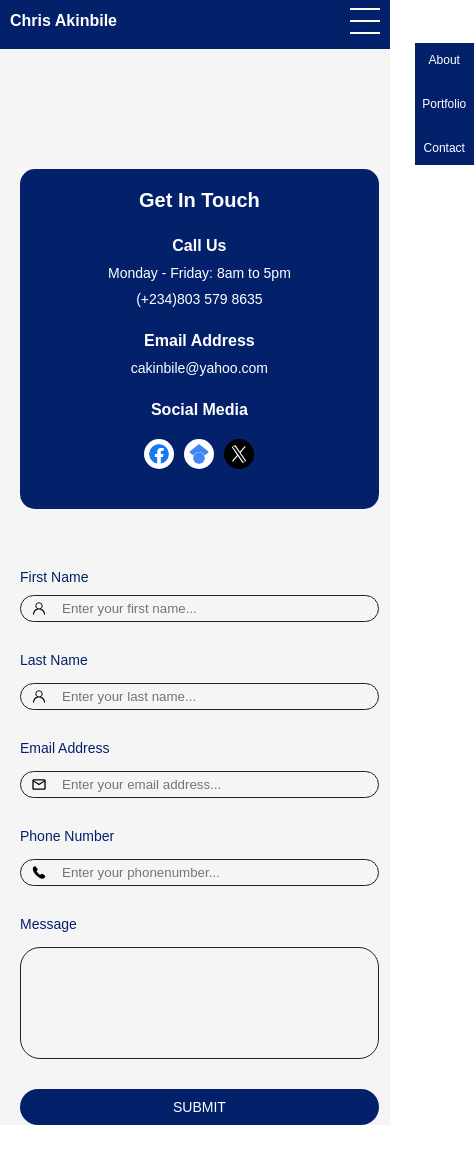
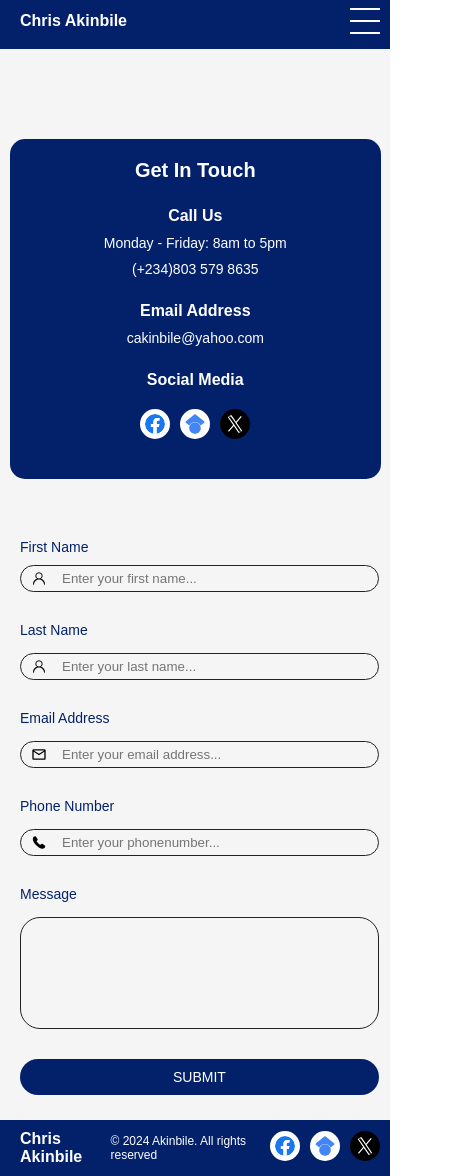
Before and after one commit to ayomixx/research-portfolio-website, a plain HTML site: page contact.html in a window 390 px wide. Shown: the part 7-1183 px from the top of the page, 476 px wide, since content can reach past the window. Before the commit the page ends 1132 px from the top, so only its background shows below. Drawn offline with Linux system fonts and the light colour scheme; a web font is replaced by a local one.

Commit message:
third commit

```diff
--- a/contact.css
+++ b/contact.css
@@ -226,6 +226,46 @@ label{
     border: none;
     border-radius: 20px;
 }
+.footer{
+    background-color: #03216b;
+    color: white;
+    padding: 10px 40px;
+    margin-top: 20px;
+}
+.footer-container{
+    display: flex;
+    justify-content: space-between;
+    align-items: center;
+}
+.all-rights{
+    display: flex;
+    align-items: center;
+    justify-content: center;
+}
+.icon-container{
+    display: flex;
+    gap: 20px;
+    align-items: center;
+}
+#facebook{
+    width:30px;
+    background-color: white;
+    border-radius: 20px;
+    padding: 5px;
+}
+
+#google-scholar {
+    width:30px;
+    background-color: white;
+    border-radius: 20px;
+    padding: 5px;
+}
+#xicon{
+    width:30px;
+    background-color: black;
+    border-radius: 20px;
+    padding: 5px;
+}
 @media screen and (max-width: 500px) {
     .container{
         background-color: whitesmoke;
@@ -246,6 +286,7 @@ label{
     }
     .name h2{
         font-size: 16px;
+        margin-left: 10px;
     }
     .name h2:hover{
         color: #295f98;
@@ -270,35 +311,30 @@ label{
         display: flex;
     }
     .menu{
-        display: flex;
+        display: none;
         flex-direction: column;
         background-color: #03216b;
         position: absolute;
         top: 50px;
         left: 0;
-        margin-left: 415px;
-        width: 15%;
-        align-items: center;
-        /* margin: auto; */
-        gap: 10px;
+        width: 100%;
+        align-items: flex-start;
+        gap: 20px;
     }
     .menu a{
         color: white;
         text-decoration: none;
         padding: 10px;
-        font-size: 12px;
+        font-size: 14px;
+        margin-left: 10px;
     }
     .menu a:hover{
-       /* background-color:#fff;
-       color: #222;
-       border-radius: 10px; */
-       border-radius: 10px;
        transform: translateY(-5px);
        text-decoration: underline;
     }
     .hero-section-container{
         /* background-color: #222; */
-        margin-top: 120px;
+        margin-top: 90px;
         width: 100%;
         display: flex;
         /* padding: 10px; */
@@ -309,8 +345,8 @@ label{
         border: none;
     }
     .hero-section{
-        width: 92%;
-        padding: 0px 20px;
+        width: 95%;
+        padding: 0px 10px;
     }
     .getintouch-container{
         display: flex;
@@ -451,4 +487,49 @@ label{
         border: none;
         border-radius: 25px;
     }
+    .footer{
+        background-color: #03216b;
+        color: white;
+        padding: 10px;
+        margin-top: 25px;
+    }
+    .footer-container{
+        display: flex;
+        justify-content: space-between;
+        align-items: center;
+
+    }
+    .all-rights{
+        display: flex;
+        align-items: center;
+        justify-content: center;
+    }
+    .all-rights p{
+        font-size: 12px;
+        width: 100%;
+    }
+    .icon-container{
+        display: flex;
+        gap: 10px;
+        align-items: center;
+    }
+    #facebook{
+        width:20px;
+        background-color: white;
+        border-radius: 20px;
+        padding: 5px;
+    }
+
+    #google-scholar {
+        width:20px;
+        background-color: white;
+        border-radius: 20px;
+        padding: 5px;
+    }
+    #xicon{
+        width:20px;
+        background-color: black;
+        border-radius: 20px;
+        padding: 5px;
+    }
 }
--- a/contact.html
+++ b/contact.html
@@ -103,6 +103,30 @@
             </form>
         </div>
       </div>
+      <div class="footer">
+        <div class="footer-container">
+          <div class="name">
+            <h2>Chris Akinbile</h2>
+          </div>
+          <div class="all-rights">
+            <p>© 2024 Akinbile. All rights reserved</p>
+          </div>
+          <div class="icons">
+            <div class="icon-container">
+            <a href="https://web.facebook.com/christobile/?_rdc=1&_rdr" target="_blank">
+              <img id="facebook" src="Images/facebooklogo.svg" />
+              </a>
+            </a>
+            <a href="https://scholar.google.com.my/citations?user=pg-k6WwAAAAJ&hl=en" target="_blank">
+              <img src="Images/googlescholaricon.svg" id="google-scholar">
+            </a>
+            <a href="https://x.com/chrisakinbile" target="_blank">
+              <img src="Images/twittericon.svg" id="xicon">
+            </a>
+            </div>
+          </div>
+        </div>
+      </div>
     </div>
   </body>
 </html>
--- a/portfolio.css
+++ b/portfolio.css
@@ -241,6 +241,7 @@
     }
     .name h2{
         font-size: 16px;
+        margin-left: 10px;
     }
     .name h2:hover{
         color: #295f98;
@@ -265,29 +266,25 @@
         display: flex;
     }
     .menu{
-        display: flex;
+        display: none;
         flex-direction: column;
         background-color: #03216b;
         position: absolute;
         top: 50px;
         left: 0;
-        margin-left: 415px;
-        width: 15%;
-        align-items: center;
-        /* margin: auto; */
-        gap: 10px;
+        width: 100%;
+        align-items: flex-start;
+        gap: 20px;
     }
     .menu a{
         color: white;
         text-decoration: none;
         padding: 10px;
-        font-size: 12px;
+        font-size: 14px;
+        margin-left: 10px;
+        text-align: center;
     }
     .menu a:hover{
-       /* background-color:#fff;
-       color: #222;
-       border-radius: 10px; */
-       border-radius: 10px;
        transform: translateY(-5px);
        text-decoration: underline;
     }
@@ -416,7 +413,7 @@
     .footer{
         background-color: #03216b;
         color: white;
-        margin-top: 10px;
+        /* margin-top: 10px; */
         padding: 10px;
         /* border-radius: 10px;    */
     }
--- a/styles.css
+++ b/styles.css
@@ -4,7 +4,7 @@
     padding: 0;
     font-family: "SUSE", sans-serif;
 }
-#preloader{
+/* #preloader{
     background-image: url(Images/Simple\ Loader.gif);
     background-repeat: no-repeat;
     background-size: cover;
@@ -13,7 +13,7 @@
     width: 100%;
     position: fixed;
     z-index: 100;
-}
+} */
 .container{
     background-color: #f5f5f5;
     /* margin: 20px; */
@@ -167,19 +167,19 @@
     padding: 5px;
 }
 @media screen and (max-width: 500px) {
+    *{
+        margin: 0;
+        padding: 0;
+    }
+
     .container{
         background-color: #f5f5f5;
+        width: unset;
+        display: flex;
+        flex-direction: column;
+        margin-bottom: 0;
+        /* min-height: 100vh; */
         /* padding: 5px; */
-    }
-    #preloader{
-        background-image: url(Images/Simple\ Loader.gif);
-        background-repeat: no-repeat;
-        background-size: cover;
-        background-position: center center;
-        height: 100vh;
-        width: 100%;
-        position: fixed;
-        z-index: 100;
     }
     .nav-bar{
         display: flex;
@@ -194,6 +194,7 @@
     }
     .name h2{
         font-size: 16px;
+        margin-left: 10px;
     }
     .name h2:hover{
         color: #295f98;
@@ -217,31 +218,36 @@
     #menu-toggle:checked + .hamburger + .menu{
         display: flex;
     }
-    .hamburger{
-        display: flex;
-    }
     .menu{
-        display: flex;
+        display: none;
         flex-direction: column;
         background-color: #03216b;
         position: absolute;
         top: 50px;
+        gap: 20px;
         left: 0;
-        margin-left: 420px;
-        width: 15%;
-        align-items: center;
-        /* margin: auto; */
-        gap: 10px;
+        width: 100%;
+        align-items: flex-start;
+
     }
     .menu a{
         color: white;
         text-decoration: none;
-        font-size: 12px;
+        font-size: 14px;
+        margin-left: 10px;
     }
+    .menu a:hover{
+        transform: translateY(-5px);
+        text-decoration: underline;
+     }
     .hero-section-container{
         color: #222;
-        margin-top: 60px;
+        /* margin-top: 150px; */
         padding: 10px;
+        flex: 1;
+        margin-bottom: 0;
+        height: 200px;
+        /* position: relative; */
     }
     .hero-section{
         display: flex;
@@ -298,22 +304,47 @@
         padding: 20px;
         background-color: #03216b;
         color: white;
+        position: relative;
+        margin-bottom: 0;
     }
     #moreinfo p{
         /* line-height: 1.5; */
-        font-size: 14px;
+        font-size: 16px;
         padding-bottom: 10px;
+    }
+    #degree{
+        margin-top: 40px;
+        padding: 20px;
+        background-color: #03216b;
+        color: white;
+        position: relative;
+        margin-bottom: 0;
+    }
+    #degree p{
+        line-height: 1.5;
+        font-weight: 600;
+        font-size: 18px;
+        padding-bottom: 10px;
+    }
+    #qualification{
+        padding-top: 20px;
+        font-size: 18px;
+    }
+    #fellow{
+        padding: 0px 10px;
+        font-size: 16px;
+        width: 100%;
     }
     .footer{
         background-color: #03216b;
         color: white;
-        margin-top: 10px;
         padding: 10px;
-        /* border-radius: 10px;    */
     }
     .footer-container{
         display: flex;
         justify-content: space-between;
+        align-items: center;
+
     }
     .all-rights{
         display: flex;
```
Also changed, not shown: index.html (+15 -9 lines), Images/responsive design.png (added).
